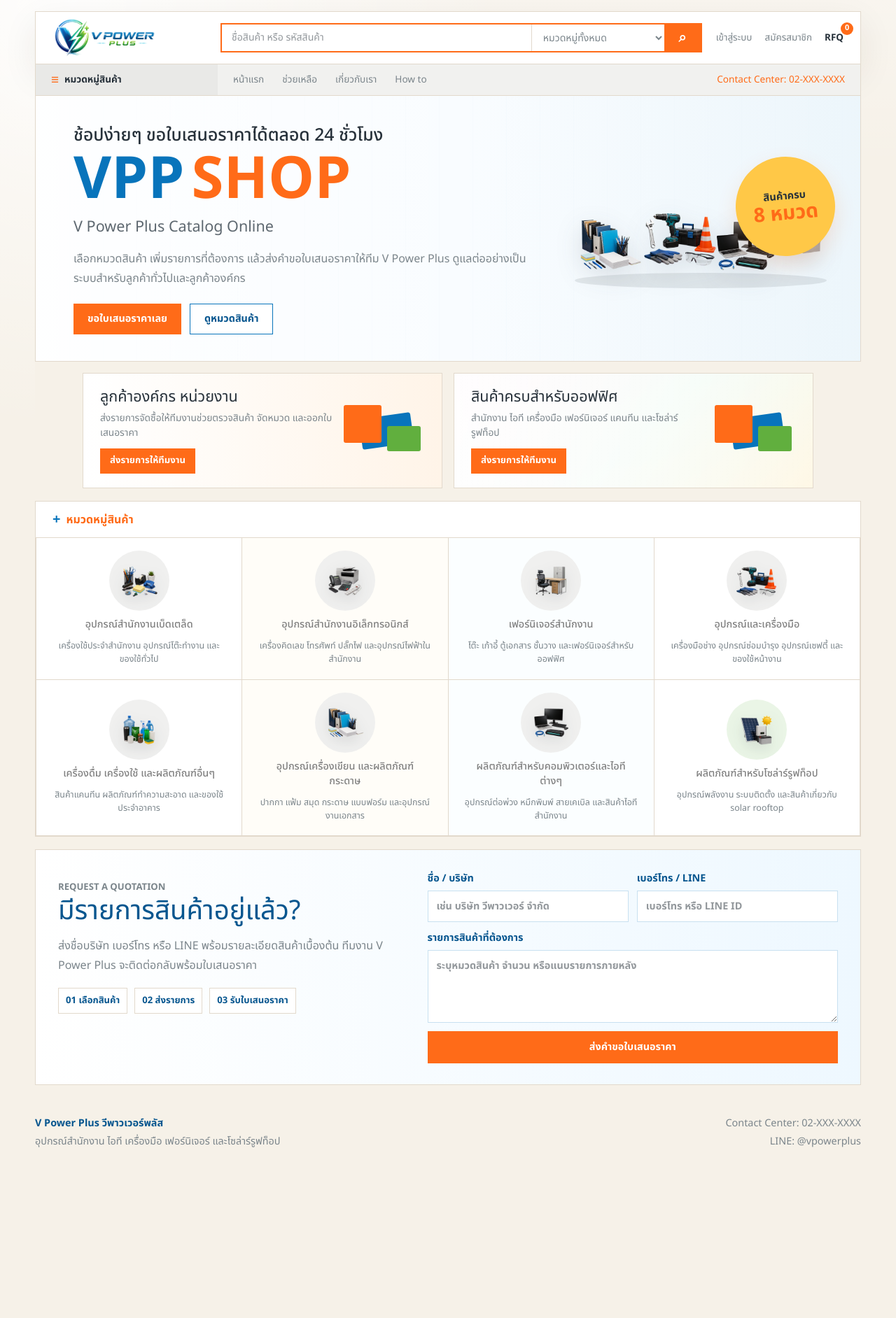
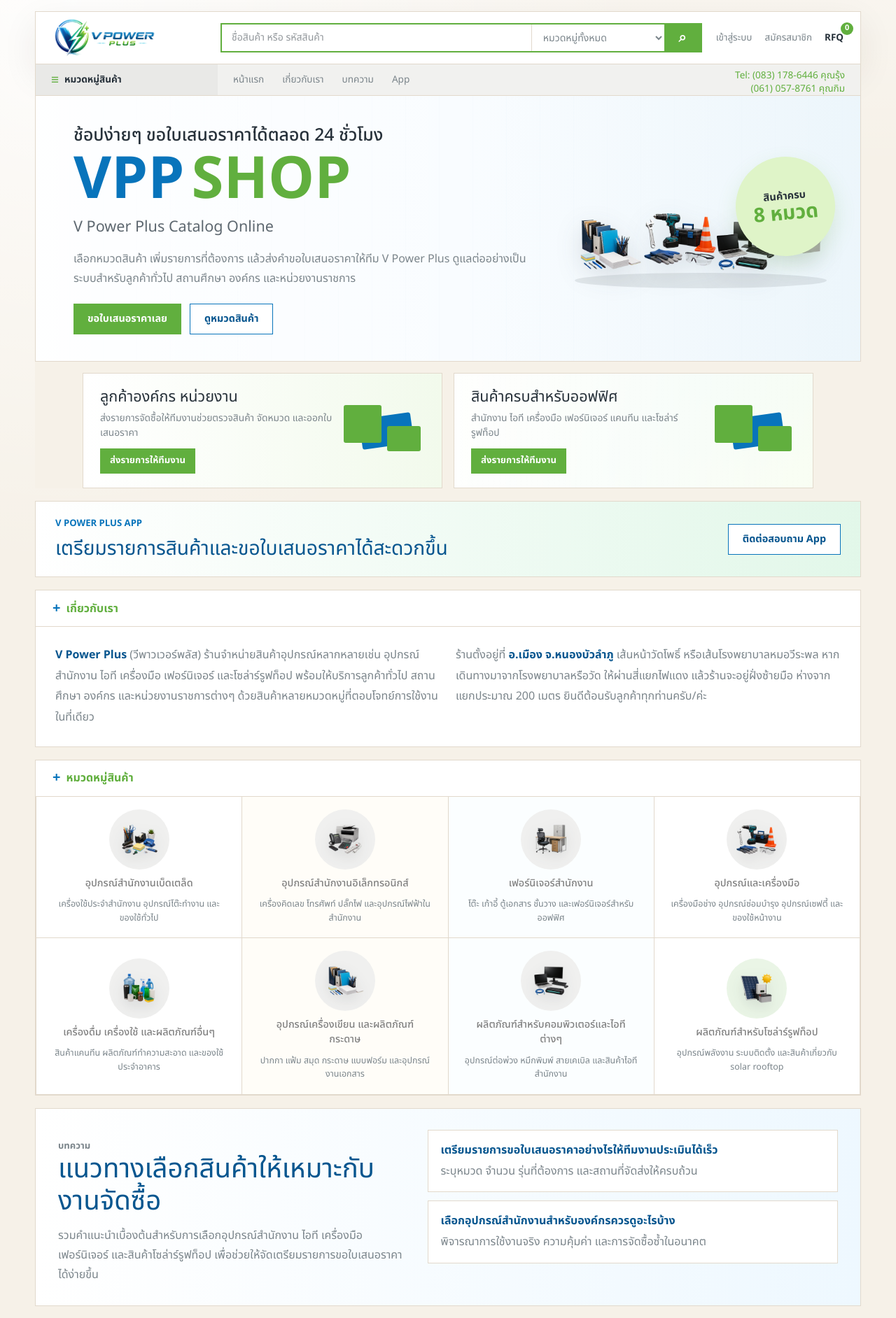
Before and after one commit to theerasakluk/Landing-Page-VPP, a Next.js app: page / in a window 1280 px wide. Shown: the top 1884 px of the page at 70% size. Before the commit the page ends 1676 px from the top, so only its background shows below. Built offline with nearby package versions, Linux system fonts and the light colour scheme.

Commit message:
Update V Power Plus contact and green accent

```diff
--- a/app/globals.css
+++ b/app/globals.css
@@ -11,9 +11,9 @@
   --blue: #0874bb;
   --blue-dark: #07568f;
   --green: #61af3e;
-  --orange: #ff6b18;
-  --yellow: #ffc847;
-  --pink: #ffd9e5;
+  --orange: #61af3e;
+  --yellow: #dff4c8;
+  --pink: #e8f6dc;
   --mint: #daf5e3;
   --sky: #e4f3ff;
   --shadow: 0 18px 50px rgba(54, 39, 18, 0.08);
@@ -206,8 +206,12 @@ button {
 
 .contact-line {
   justify-content: flex-end;
-  color: var(--orange);
+  align-items: flex-end;
+  flex-direction: column;
+  color: var(--green);
+  gap: 2px;
   white-space: nowrap;
+  line-height: 1.25;
 }
 
 .hero-banner {
@@ -378,7 +382,7 @@ button {
   transform: rotate(-5deg);
   background: var(--yellow);
   color: var(--text);
-  box-shadow: 0 12px 30px rgba(255, 107, 24, 0.14);
+  box-shadow: 0 12px 30px rgba(97, 175, 62, 0.16);
 }
 
 .hero-burst span {
@@ -412,13 +416,13 @@ button {
 }
 
 .promo-card.orange {
-  background: linear-gradient(90deg, #fff 0%, #fff4e8 100%);
+  background: linear-gradient(90deg, #fff 0%, #f2faec 100%);
 }
 
 .promo-card.colorful {
   background:
     linear-gradient(90deg, rgba(255, 255, 255, 0.96), rgba(255, 255, 255, 0.7)),
-    linear-gradient(135deg, var(--pink), var(--mint) 52%, #ffe7ab);
+    linear-gradient(135deg, var(--pink), var(--mint) 52%, #ecfbd7);
 }
 
 .promo-card h2 {
@@ -476,6 +480,49 @@ button {
   right: 6px;
   top: 36px;
   background: var(--green);
+}
+
+.app-strip {
+  display: grid;
+  grid-template-columns: 1fr auto;
+  align-items: center;
+  gap: 18px;
+  margin-top: 18px;
+  padding: 22px 28px;
+  border: 1px solid var(--line);
+  background:
+    linear-gradient(90deg, #ffffff, rgba(218, 245, 227, 0.78)),
+    var(--surface);
+}
+
+.app-strip h2 {
+  margin: 0;
+  color: var(--blue-dark);
+  font-size: clamp(1.35rem, 2.2vw, 1.9rem);
+  line-height: 1.25;
+}
+
+.about-section {
+  margin-top: 18px;
+  border: 1px solid var(--line);
+  background: var(--surface);
+}
+
+.about-content {
+  display: grid;
+  grid-template-columns: 1fr 1fr;
+  gap: 22px;
+  padding: 26px 28px;
+}
+
+.about-content p {
+  margin: 0;
+  color: var(--muted);
+  line-height: 1.85;
+}
+
+.about-content strong {
+  color: var(--blue-dark);
 }
 
 .category-section {
@@ -543,7 +590,7 @@ button {
 }
 
 .category-card a:hover {
-  background: rgba(255, 107, 24, 0.045);
+  background: rgba(97, 175, 62, 0.055);
   transform: translateY(-2px);
   box-shadow: inset 0 -3px 0 var(--orange);
 }
@@ -635,6 +682,43 @@ button {
   font-weight: 700;
 }
 
+.contact-card {
+  display: grid;
+  gap: 5px;
+  margin-top: 18px;
+  padding: 14px 16px;
+  border: 1px solid rgba(97, 175, 62, 0.24);
+  background: rgba(218, 245, 227, 0.42);
+  color: var(--muted);
+  line-height: 1.55;
+}
+
+.contact-card strong {
+  color: var(--blue-dark);
+}
+
+.article-list {
+  display: grid;
+  gap: 12px;
+}
+
+.article-list article {
+  display: grid;
+  gap: 6px;
+  padding: 16px 18px;
+  border: 1px solid var(--line);
+  background: var(--surface);
+}
+
+.article-list strong {
+  color: var(--blue-dark);
+}
+
+.article-list span {
+  color: var(--muted);
+  line-height: 1.6;
+}
+
 .quote-form {
   display: grid;
   grid-template-columns: repeat(2, minmax(0, 1fr));
@@ -704,6 +788,8 @@ button {
   .main-nav,
   .hero-banner,
   .promo-grid,
+  .app-strip,
+  .about-content,
   .quote-panel {
     grid-template-columns: 1fr;
   }
@@ -740,6 +826,11 @@ button {
 
   .promo-grid {
     padding: 14px;
+  }
+
+  .app-strip,
+  .about-content {
+    padding: 22px;
   }
 
   .category-grid {
--- a/app/page.tsx
+++ b/app/page.tsx
@@ -94,11 +94,14 @@ export default function Home() {
         </a>
         <div className="nav-links">
           <a href="#top">หน้าแรก</a>
-          <a href="#quote">ช่วยเหลือ</a>
-          <a href="#corporate">เกี่ยวกับเรา</a>
-          <a href="#quote">How to</a>
+          <a href="#about">เกี่ยวกับเรา</a>
+          <a href="#articles">บทความ</a>
+          <a href="#app">App</a>
         </div>
-        <div className="contact-line">Contact Center: 02-XXX-XXXX</div>
+        <div className="contact-line">
+          <span>Tel: (083) 178-6446 คุณรุ้ง</span>
+          <span>(061) 057-8761 คุณกิม</span>
+        </div>
       </nav>
 
       <section className="hero-banner" aria-label="V Power Plus Shop Online">
@@ -111,7 +114,7 @@ export default function Home() {
           <p className="hero-subtitle">V Power Plus Catalog Online</p>
           <p className="hero-text">
             เลือกหมวดสินค้า เพิ่มรายการที่ต้องการ แล้วส่งคำขอใบเสนอราคาให้ทีม V Power Plus
-            ดูแลต่ออย่างเป็นระบบสำหรับลูกค้าทั่วไปและลูกค้าองค์กร
+            ดูแลต่ออย่างเป็นระบบสำหรับลูกค้าทั่วไป สถานศึกษา องค์กร และหน่วยงานราชการ
           </p>
           <div className="hero-actions">
             <a className="primary-button" href="#quote">
@@ -155,6 +158,35 @@ export default function Home() {
         ))}
       </section>
 
+      <section className="app-strip" id="app" aria-label="V Power Plus App">
+        <div>
+          <p className="quote-kicker">V Power Plus App</p>
+          <h2>เตรียมรายการสินค้าและขอใบเสนอราคาได้สะดวกขึ้น</h2>
+        </div>
+        <a className="secondary-button" href="#quote">
+          ติดต่อสอบถาม App
+        </a>
+      </section>
+
+      <section className="about-section" id="about">
+        <div className="section-title">
+          <span aria-hidden="true">+</span>
+          <h2>เกี่ยวกับเรา</h2>
+        </div>
+        <div className="about-content">
+          <p>
+            <strong>V Power Plus</strong> (วีพาวเวอร์พลัส) ร้านจำหน่ายสินค้าอุปกรณ์หลากหลายเช่น
+            อุปกรณ์สำนักงาน ไอที เครื่องมือ เฟอร์นิเจอร์ และโซล่าร์รูฟท็อป พร้อมให้บริการลูกค้าทั่วไป
+            สถานศึกษา องค์กร และหน่วยงานราชการต่างๆ ด้วยสินค้าหลายหมวดหมู่ที่ตอบโจทย์การใช้งานในที่เดียว
+          </p>
+          <p>
+            ร้านตั้งอยู่ที่ <strong>อ.เมือง จ.หนองบัวลำภู</strong> เส้นหน้าวัดโพธิ์ หรือเส้นโรงพยาบาลหมอวีระพล
+            หากเดินทางมาจากโรงพยาบาลหรือวัด ให้ผ่านสี่แยกไฟแดง แล้วร้านจะอยู่ฝั่งซ้ายมือ
+            ห่างจากแยกประมาณ 200 เมตร ยินดีต้อนรับลูกค้าทุกท่านครับ/ค่ะ
+          </p>
+        </div>
+      </section>
+
       <section className="category-section" id="categories">
         <div className="section-title">
           <span aria-hidden="true">+</span>
@@ -176,6 +208,27 @@ export default function Home() {
         </div>
       </section>
 
+      <section className="quote-panel" id="articles">
+        <div className="quote-copy">
+          <p className="quote-kicker">บทความ</p>
+          <h2>แนวทางเลือกสินค้าให้เหมาะกับงานจัดซื้อ</h2>
+          <p>
+            รวมคำแนะนำเบื้องต้นสำหรับการเลือกอุปกรณ์สำนักงาน ไอที เครื่องมือ เฟอร์นิเจอร์
+            และสินค้าโซล่าร์รูฟท็อป เพื่อช่วยให้จัดเตรียมรายการขอใบเสนอราคาได้ง่ายขึ้น
+          </p>
+        </div>
+        <div className="article-list" aria-label="รายการบทความ">
+          <article>
+            <strong>เตรียมรายการขอใบเสนอราคาอย่างไรให้ทีมงานประเมินได้เร็ว</strong>
+            <span>ระบุหมวด จำนวน รุ่นที่ต้องการ และสถานที่จัดส่งให้ครบถ้วน</span>
+          </article>
+          <article>
+            <strong>เลือกอุปกรณ์สำนักงานสำหรับองค์กรควรดูอะไรบ้าง</strong>
+            <span>พิจารณาการใช้งานจริง ความคุ้มค่า และการจัดซื้อซ้ำในอนาคต</span>
+          </article>
+        </div>
+      </section>
+
       <section className="quote-panel" id="quote">
         <div className="quote-copy">
           <p className="quote-kicker">Request a quotation</p>
@@ -188,6 +241,11 @@ export default function Home() {
             <span>01 เลือกสินค้า</span>
             <span>02 ส่งรายการ</span>
             <span>03 รับใบเสนอราคา</span>
+          </div>
+          <div className="contact-card">
+            <strong>Contact Center</strong>
+            <span>Tel: (083) 178-6446 (คุณรุ้ง), (061) 057-8761 (คุณกิม)</span>
+            <span>Email: VPowerPlusTH@gmail.com</span>
           </div>
         </div>
 
@@ -214,8 +272,9 @@ export default function Home() {
           <span>อุปกรณ์สำนักงาน ไอที เครื่องมือ เฟอร์นิเจอร์ และโซล่าร์รูฟท็อป</span>
         </div>
         <div>
-          <span>Contact Center: 02-XXX-XXXX</span>
-          <span>LINE: @vpowerplus</span>
+          <span>Tel: (083) 178-6446 (คุณรุ้ง)</span>
+          <span>Tel: (061) 057-8761 (คุณกิม)</span>
+          <span>Email: VPowerPlusTH@gmail.com</span>
         </div>
       </footer>
     </main>
```
Also changed, not shown: 1 other file (tests, documents, lock files or other folders).
